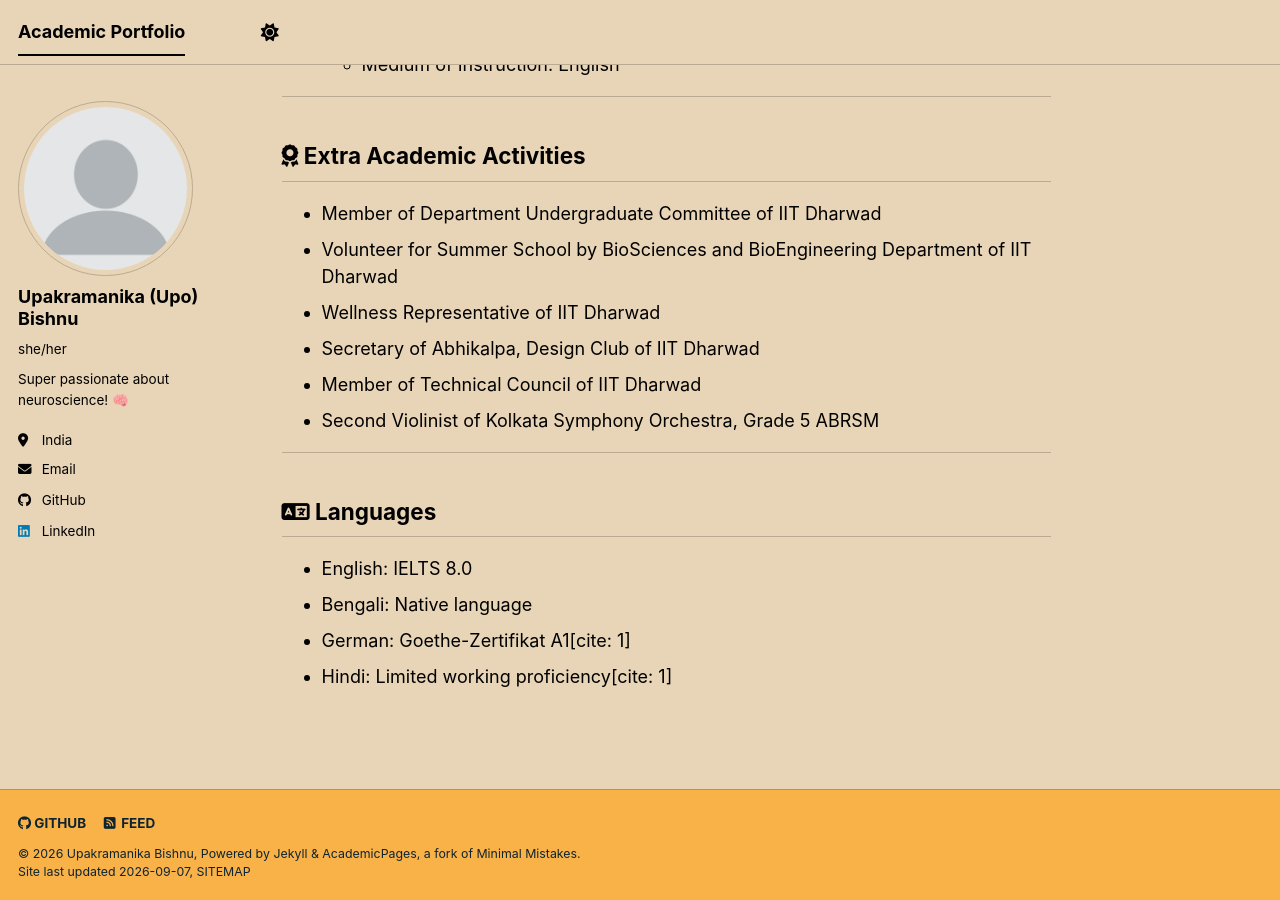
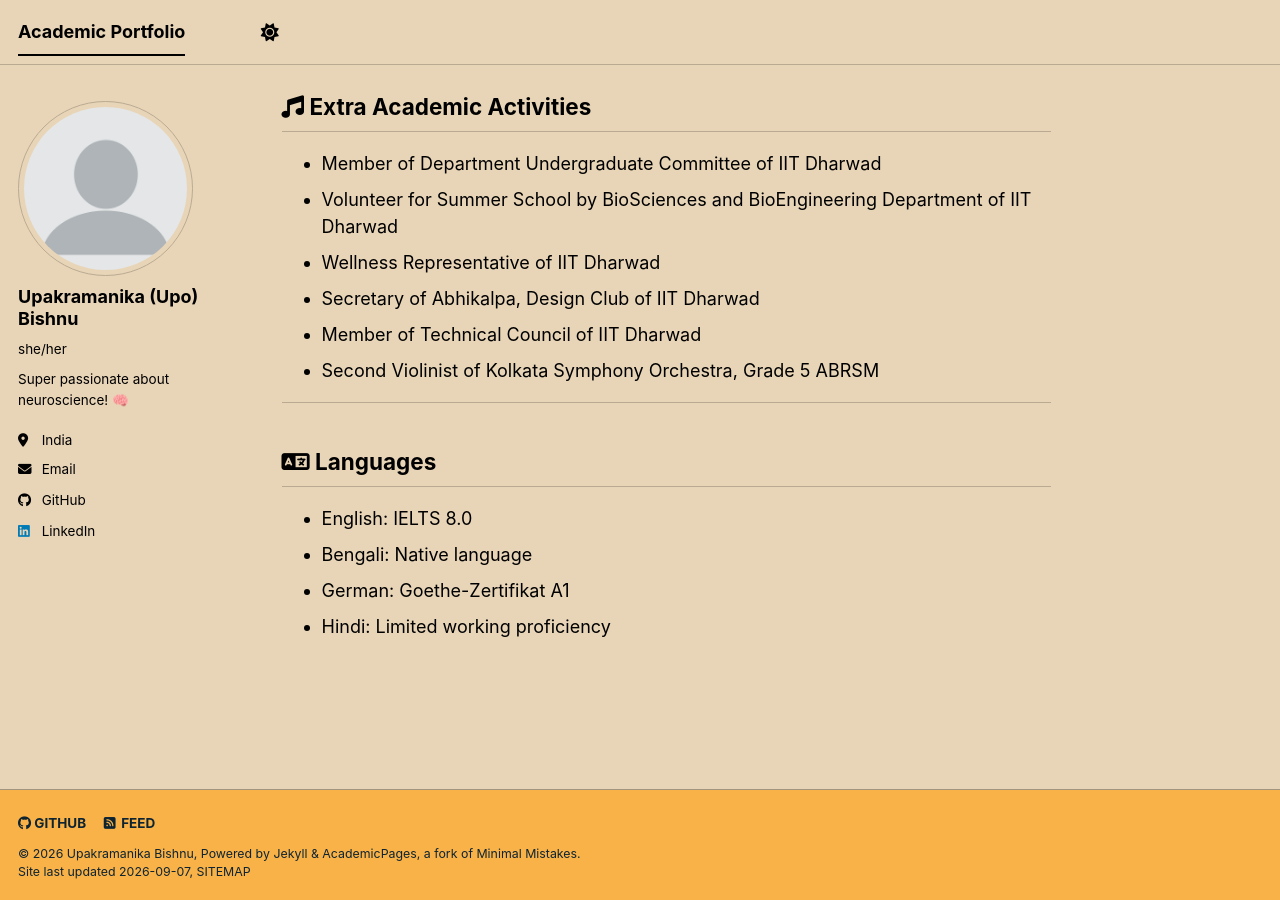
Before and after one commit to upakramanika/upakramanika.github.io, a Jekyll site: the page built from _pages/about.md, in a window 1280 px wide and 900 px high, scrolled down 4978 px. Built offline with Jekyll 4.4.1, drawn with Linux system fonts in a browser that asks for light colours; a style sheet for code colours, icons or effects is not loaded; our own code applies the rules of GitHub Pages for plain Markdown files; some of the changed text lies outside the part shown.

Commit message:
about.md

```diff
--- a/_pages/about.md
+++ b/_pages/about.md
@@ -45,7 +43,7 @@ she/her | upakramanika@gmail.com | github.com/upakramanika | linkedin.com/in/upa
 
 ---
 
-## <i class="fas fa-laptop-code"></i> Computational Projects and Experiences
+## <i class="fas fa-code"></i> Computational Projects and Experiences
 
 * **AI-ML Project: Built a Chess-Bot**
   * **Prabuchandran K J**, IIT Dharwad (Jan 2024-April 2024)
@@ -155,7 +153,7 @@ she/her | upakramanika@gmail.com | github.com/upakramanika | linkedin.com/in/upa
 
 ---
 
-## <i class="fas fa-award"></i> Extra Academic Activities
+## <i class="fas fa-music"></i> Extra Academic Activities
 
 * Member of Department Undergraduate Committee of IIT Dharwad
 * Volunteer for Summer School by BioSciences and BioEngineering Department of IIT Dharwad
@@ -170,5 +168,5 @@ she/her | upakramanika@gmail.com | github.com/upakramanika | linkedin.com/in/upa
 
 * English: IELTS 8.0
 * Bengali: Native language
-* German: Goethe-Zertifikat A1[cite: 1]
-* Hindi: Limited working proficiency[cite: 1]
+* German: Goethe-Zertifikat A1
+* Hindi: Limited working proficiency
```
Also changed, not shown: other parts of _pages/about.md (+0 -2 lines).
